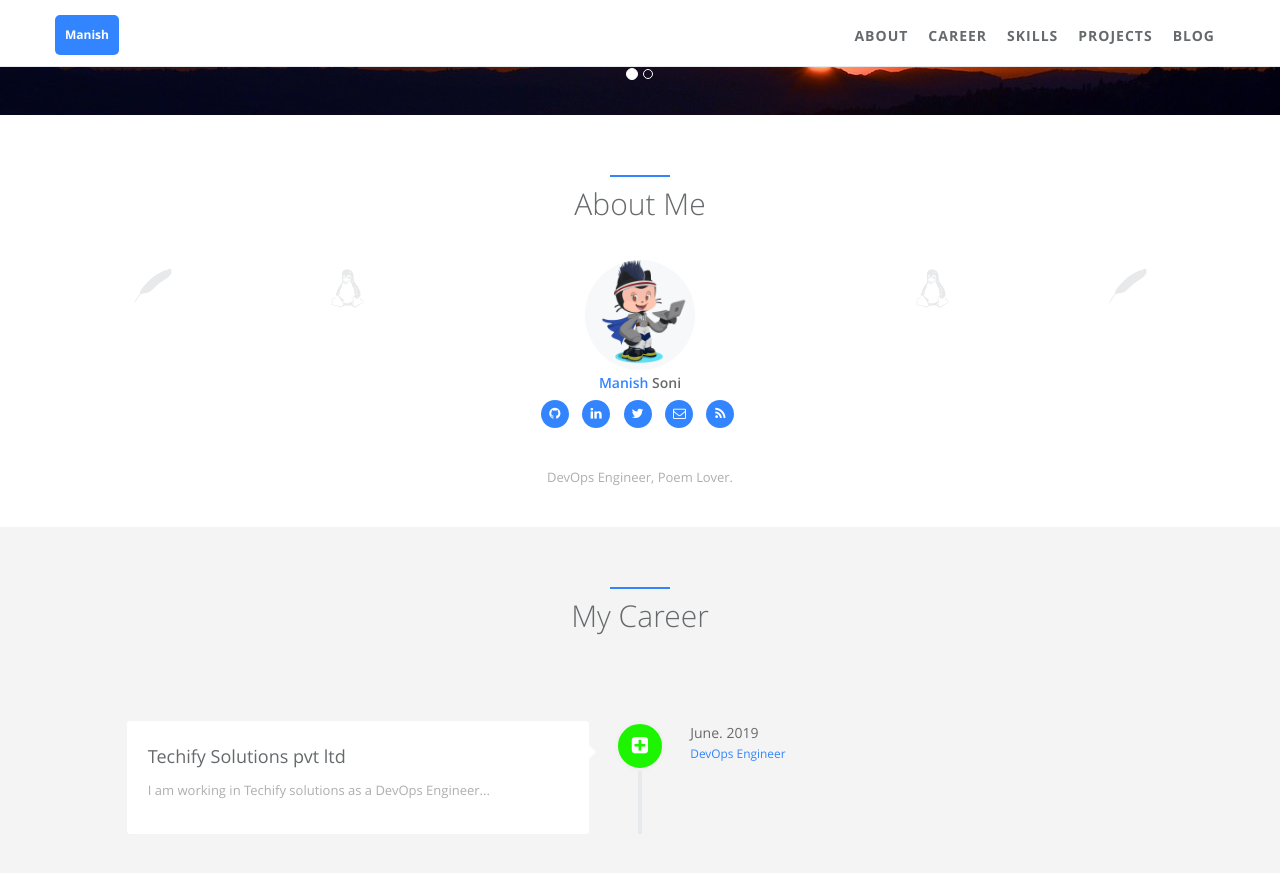
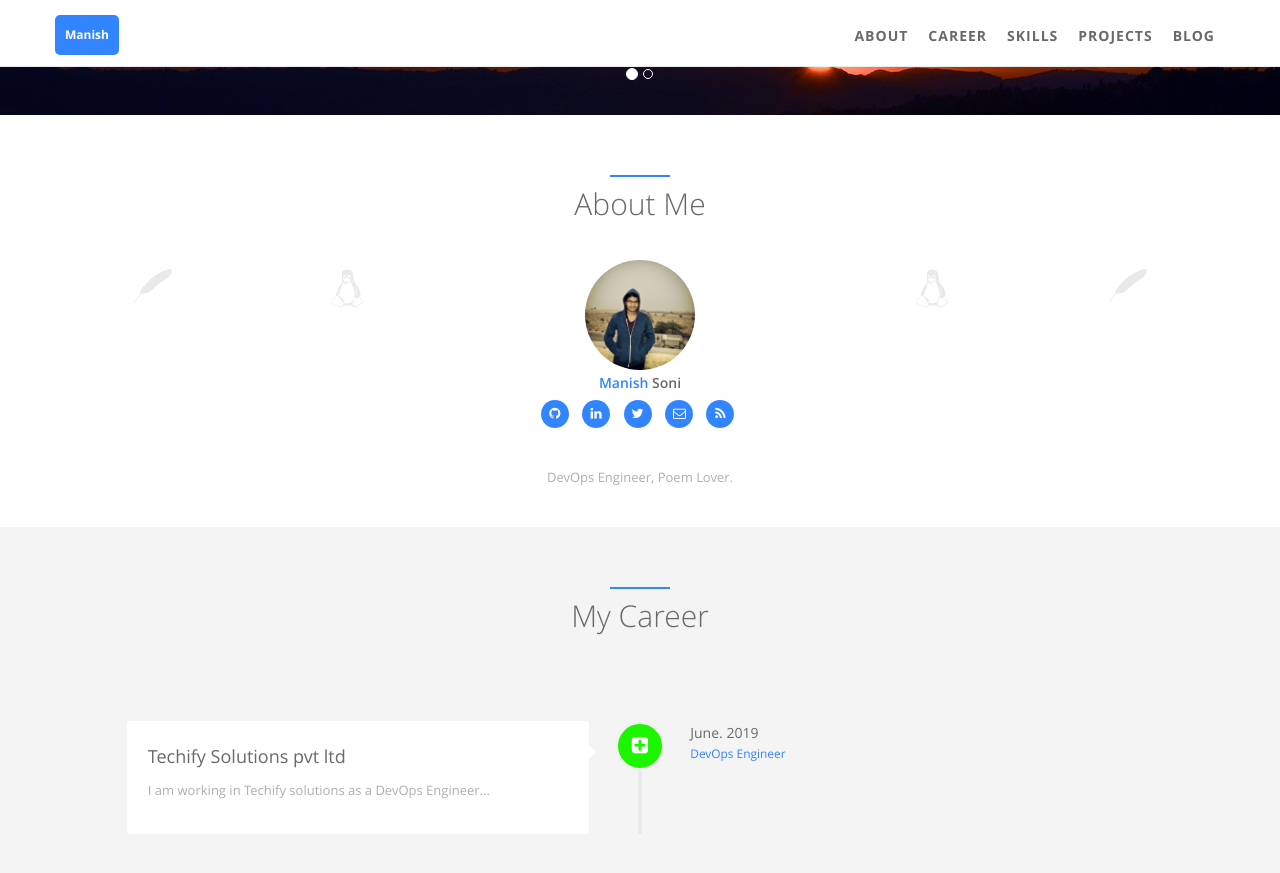
Before and after one commit to mani1soni/mani1soni.github.io, a Jekyll site: the page built from index.html, in a window 1280 px wide and 900 px high, scrolled down 355 px. Shown: the top 873 px of the window. Built offline with Jekyll 4.4.1, drawn with Linux system fonts in a browser that asks for light colours.

Commit message:
photo added

```diff
--- a/_config.yml
+++ b/_config.yml
@@ -14,7 +14,7 @@
   name: Manish soni  # Be used at blog posts' author.
   first_name: Manish  # Be used at index page about me section.
   last_name: Soni  # Be used at index page about me section.
-  avatar: /static/assets/img/landing/octocat.png  # upload your avatar at directory and edit it.
+  avatar: /static/assets/img/landing/mypic.jpeg  # upload your avatar at directory and edit it.
   github_username: mani1soni  # Leave blank if you don't have now
   linkedin_id: manisomanish # Leave blank if you don't have now
   # facebook_username:   # Leave blank if you don't have now
```
Also changed, not shown: static/assets/img/landing/manifest.json (deleted), static/assets/img/landing/ms-icon-144x144.png (deleted), static/assets/img/landing/ms-icon-150x150.png (deleted), static/assets/img/landing/ms-icon-310x310.png (deleted), static/assets/img/landing/ms-icon-70x70.png (deleted), static/assets/img/landing/mypic.jpeg (renamed from static/assets/img/landing/30206849.jpeg).
